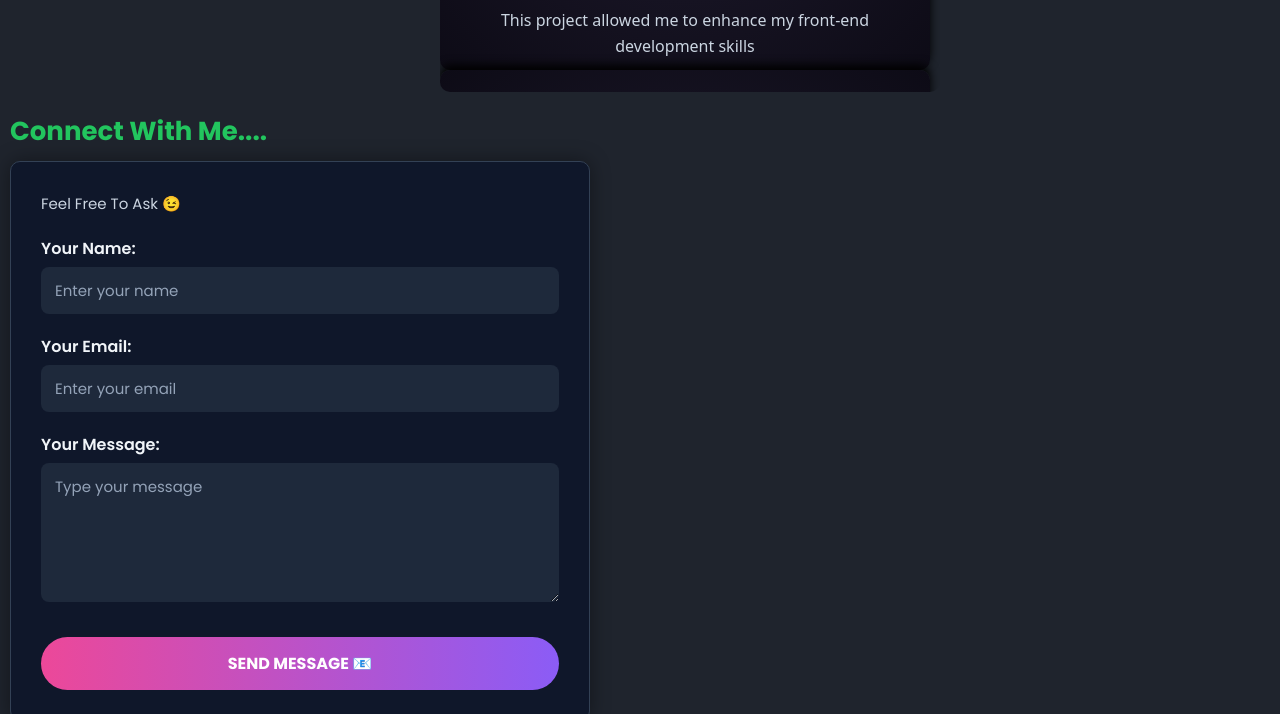
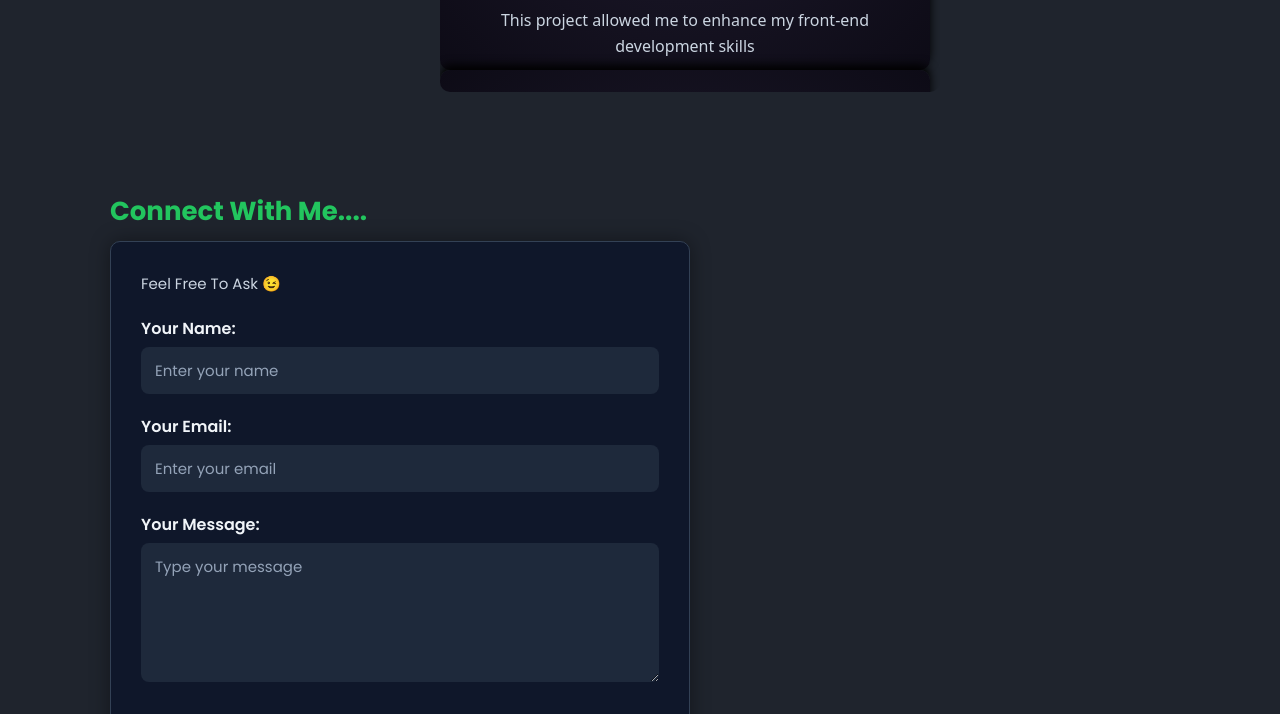
Before and after one commit to madhusailesh/Portfolio, a plain HTML site: page index.html in a window 1280 px wide. Shown: the part 2812-3526 px from the top of the page. Drawn offline with nearby package versions, Linux system fonts and the light colour scheme; some packages are replaced by stand-ins of ours; a script that the page names is missing; a web font is replaced by a local one.

Commit message:
Update style.css
make form responsive for mobile view

```diff
--- a/style.css
+++ b/style.css
@@ -644,6 +644,9 @@ margin-bottom: 10px;
 .contact-section {
   width: 100%;
   max-width: 600px;
+  margin-top: 100px;
+  margin-left: 100px;
+  margin-bottom: 100px;
 
 }
 
@@ -912,4 +915,7 @@ body {
 
      /* align-items: stretch; */
   }
+  .contact-section{
+    margin: 0px;
+  }
 }
```
